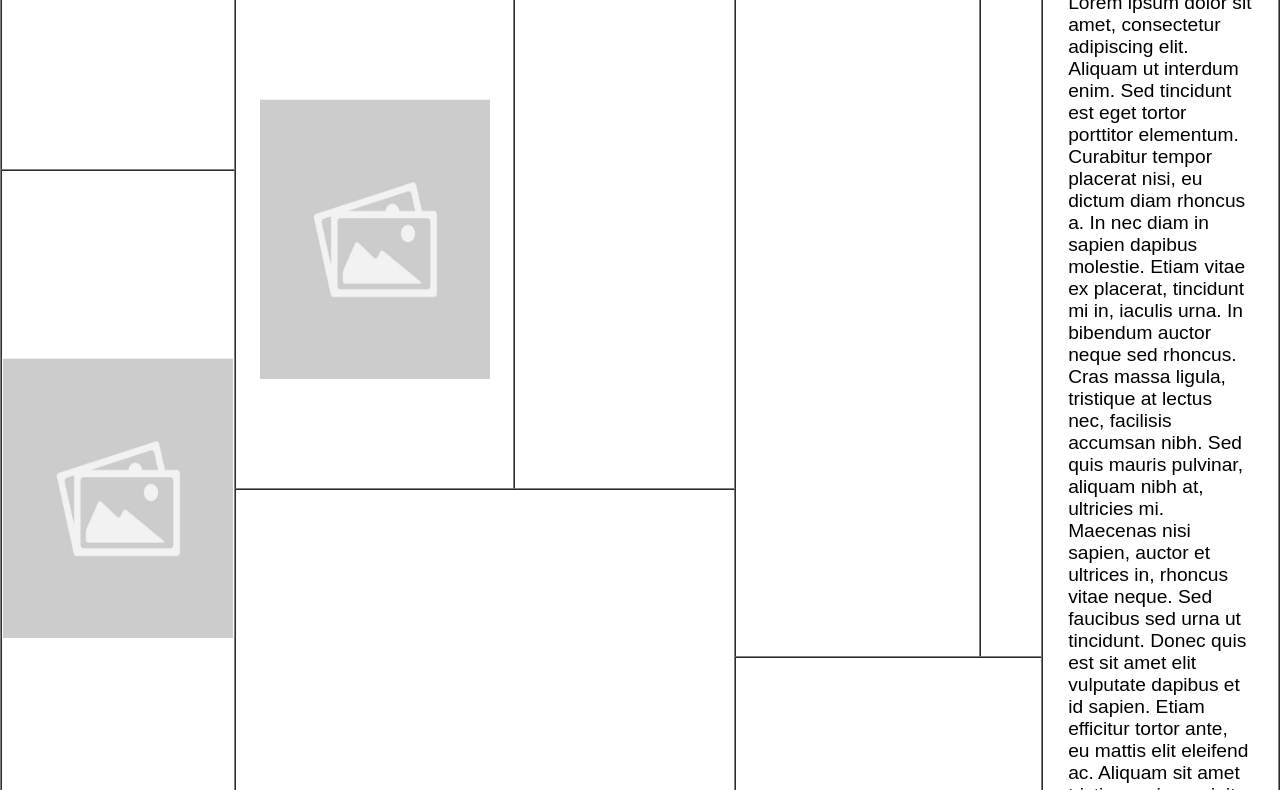
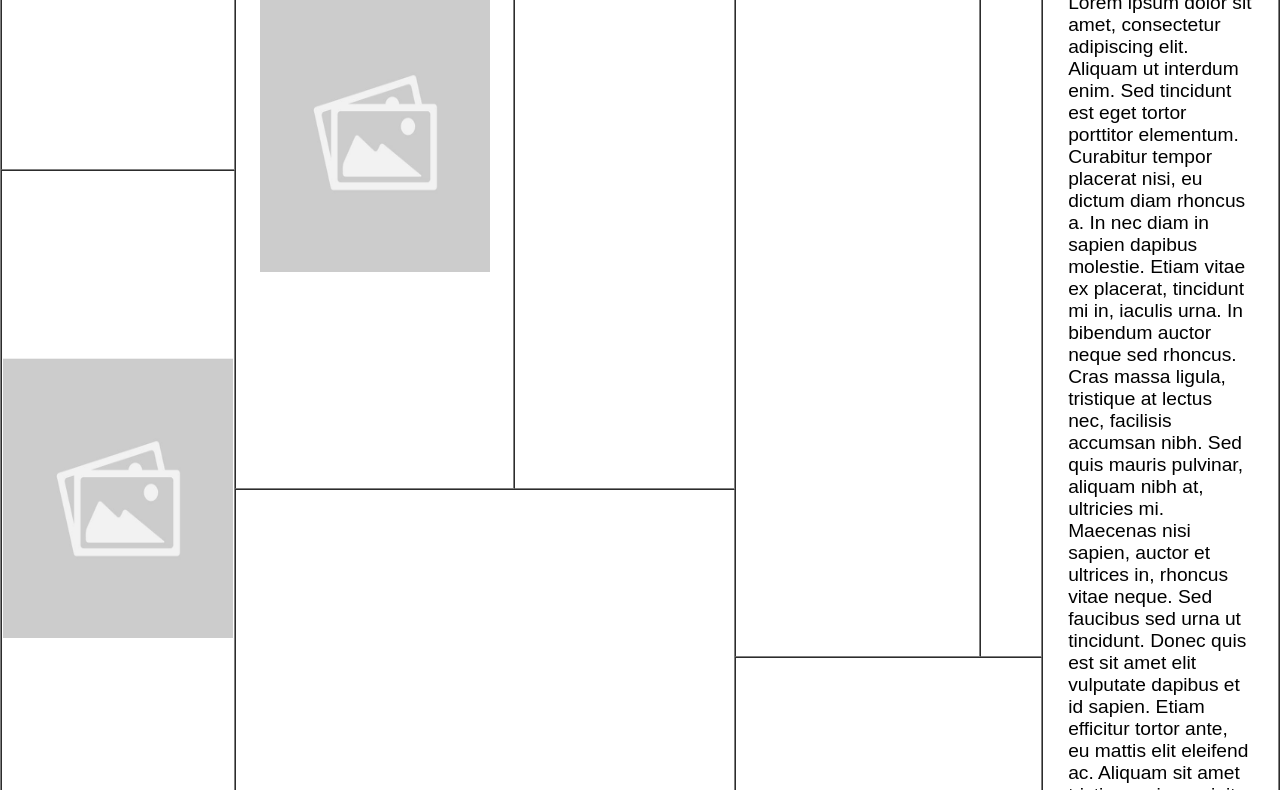
Before and after one commit to Luan2250/simuladoTabelaSusu, a plain HTML site: page index.html in a window 1280 px wide. Shown: the part 199-989 px from the top of the page. Drawn offline with Linux system fonts and the light colour scheme.

Commit message:
Update style.css

```diff
--- a/style.css
+++ b/style.css
@@ -17,7 +17,8 @@ text-align: right;}
 {width: 16%;}
 .td4
 {width: 22%;
-text-align: center;}
+text-align: center;
+vertical-align: top;}
 .td5
 {width: 18%;}
 .td7
```
